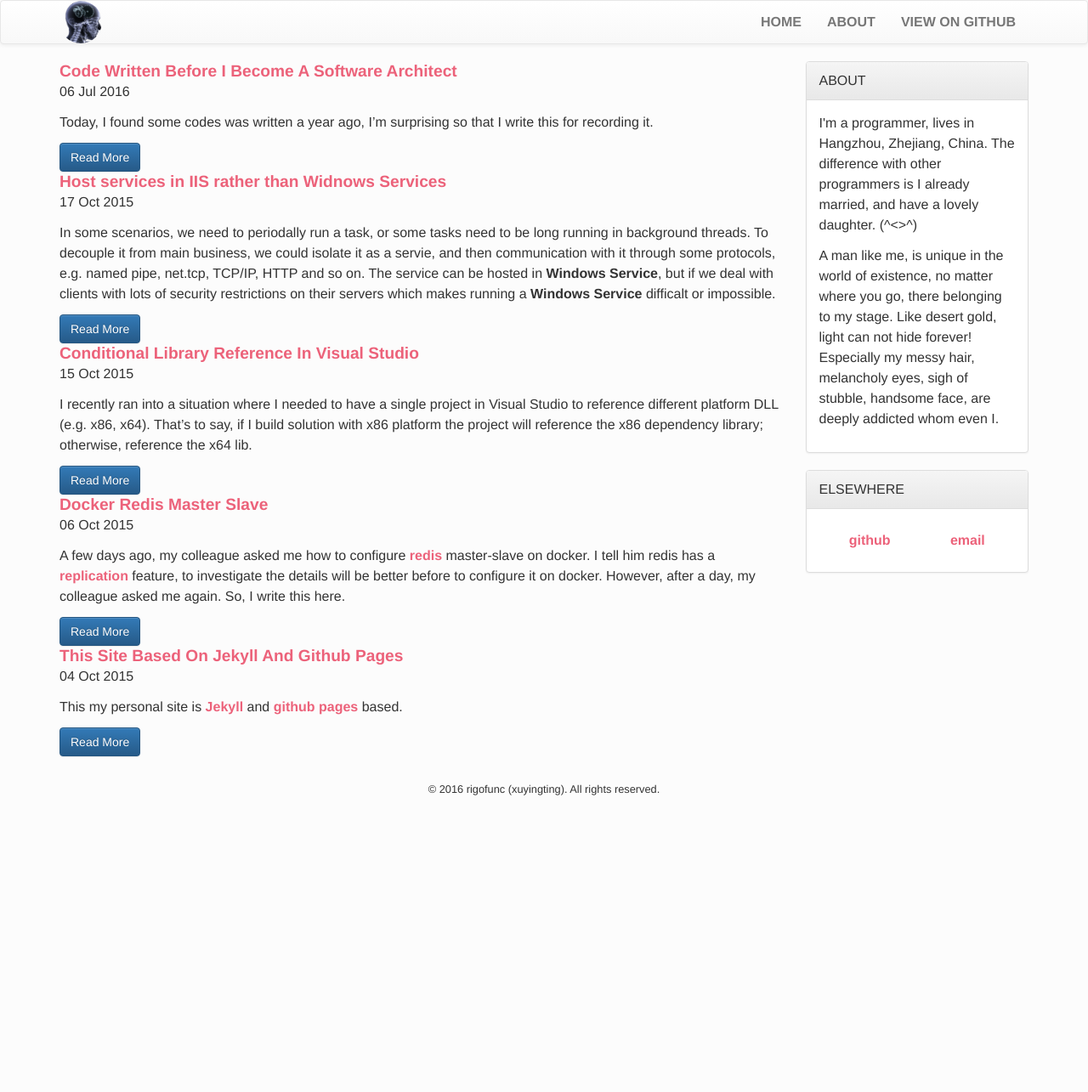
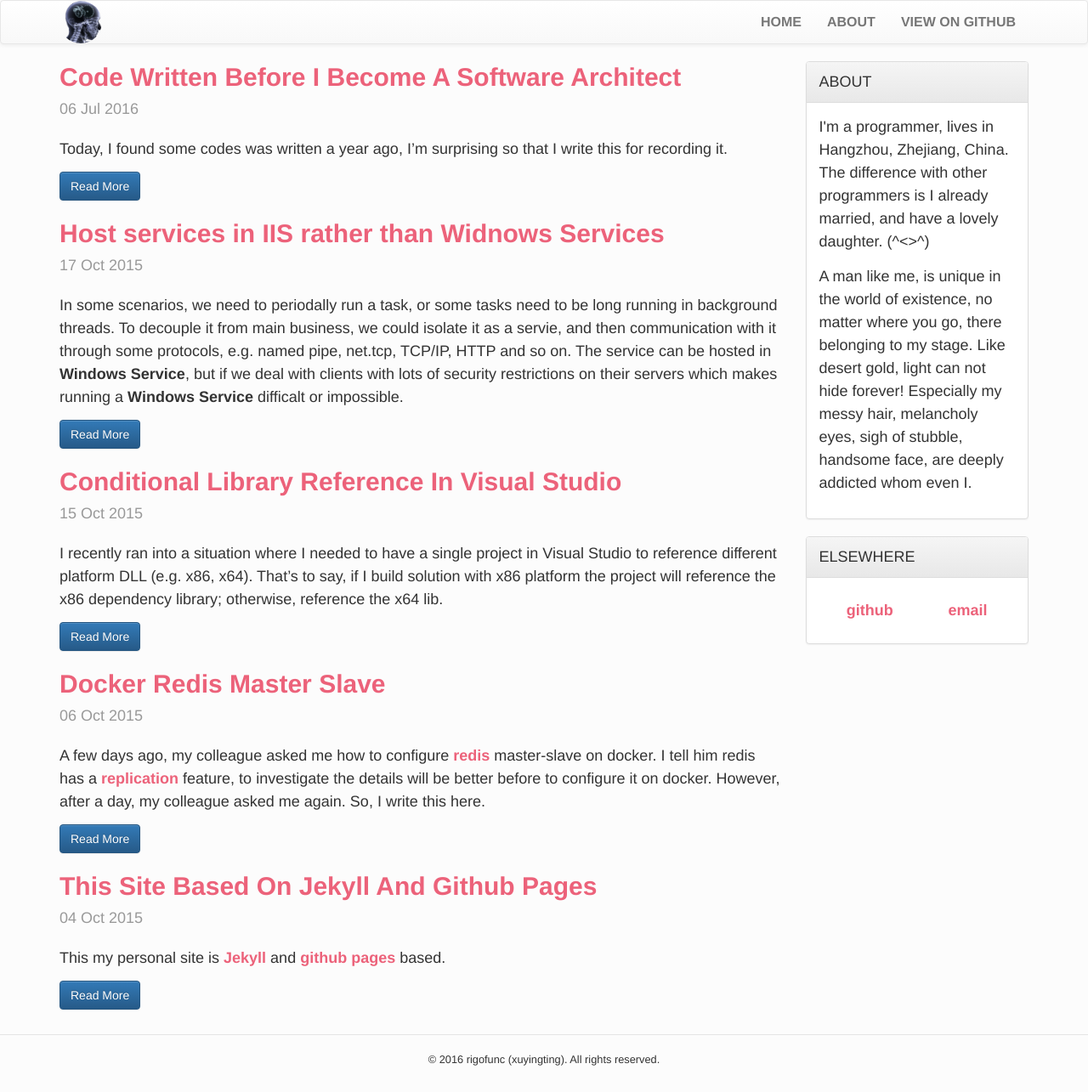
Before and after one commit to rigofunc/xyting.github.io, a Jekyll site: the page built from index.html, in a window 1280 px wide. Shown: the whole page at 85% size. Built offline with Jekyll 4.4.1, drawn with Linux system fonts in a browser that asks for light colours; the list of posts is cut into pages by our own code; before the commit the page ends 967 px from its top, so only the background shows below that.

Commit message:
restore the deleted site.css file

```diff
--- a/_layouts/default.html
+++ b/_layouts/default.html
@@ -11,6 +11,7 @@
   <link href="{{ site.url }}/assets/css/bootstrap.min.css" rel="stylesheet">
   <link href="{{ site.url }}/assets/css/bootstrap-theme.min.css" rel="stylesheet">
   <link href="{{ site.url }}/assets/css/highlight.css" rel="stylesheet">
+  <link href="{{ site.url }}/assets/css/site.css" rel="stylesheet">
 </head>
 
 <body>
--- /dev/null
+++ b/assets/css/site.css
@@ -0,0 +1,20 @@
+.main-content {
+  font-size: 18px;
+  line-height: 1.5;
+}
+
+.post {
+  margin-bottom: 20px;
+}
+.post-title {
+  margin-bottom: 5px;
+  font-size: 30px;
+}
+.post-meta {
+  margin-bottom: 20px;
+  color: #999;
+}
+
+.footer {
+  border-top: 1px solid #e5e5e5;
+}
```
